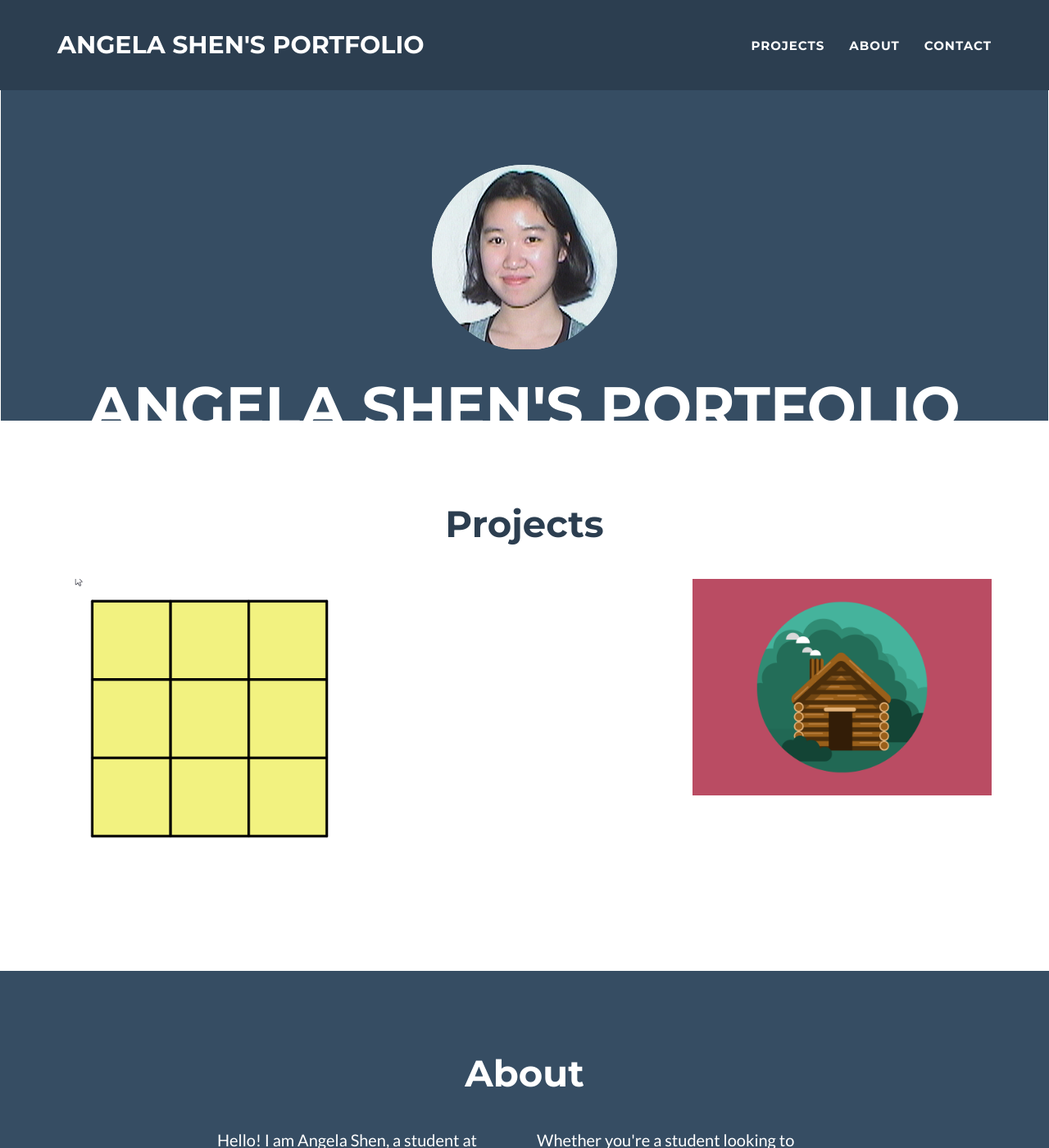
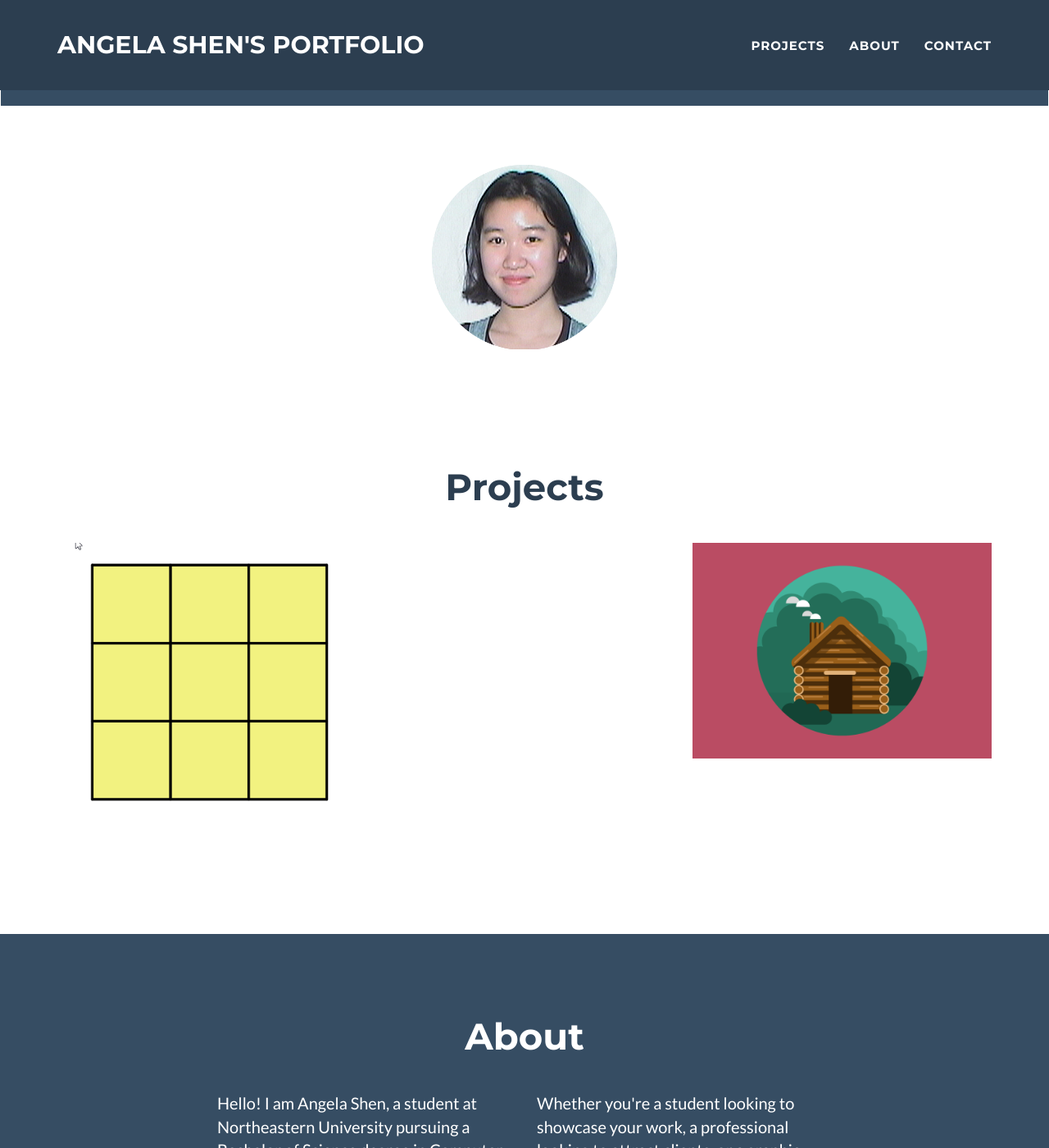
Before and after one commit to shen02/portfolio, a Jekyll site: the page built from _posts/2020-11-09-Lights-Out-Sat-Solver.markdown, in a window 1280 px wide and 1400 px high. Shown: the whole window at 82% size. Built offline with Jekyll 4.4.1, drawn with Linux system fonts in a browser that asks for light colours.

Commit message:
Changed header size

```diff
--- a/_includes/css/main.css
+++ b/_includes/css/main.css
@@ -85,7 +85,7 @@ hr.star-primary:after {
 header {
     width: 100%;
     height: 0;
-    padding: 0 0 40%;
+    padding: 0 0 10%;
     border: 1px solid;
     background-size: 100%;
     text-align: center;
```
